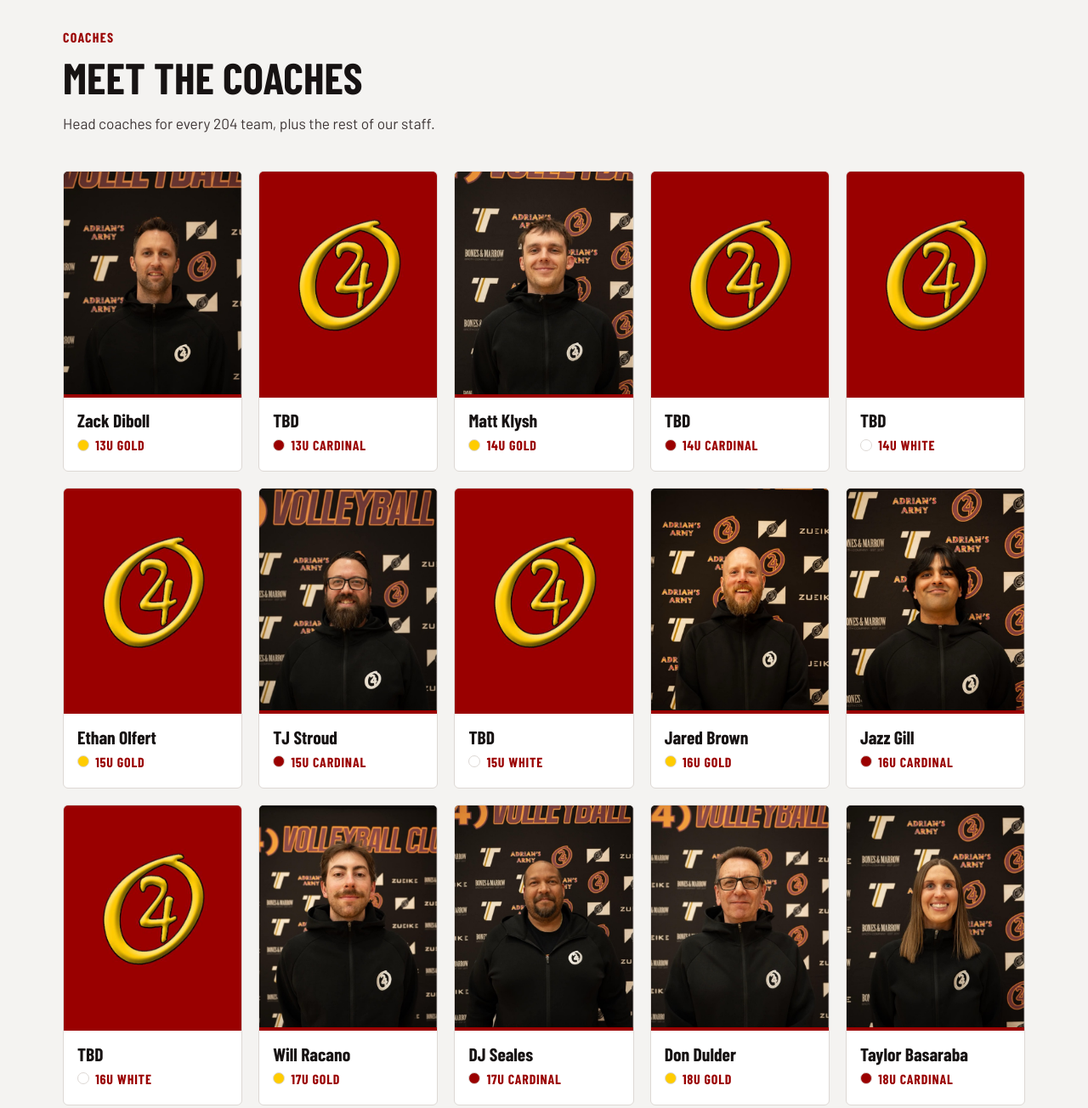
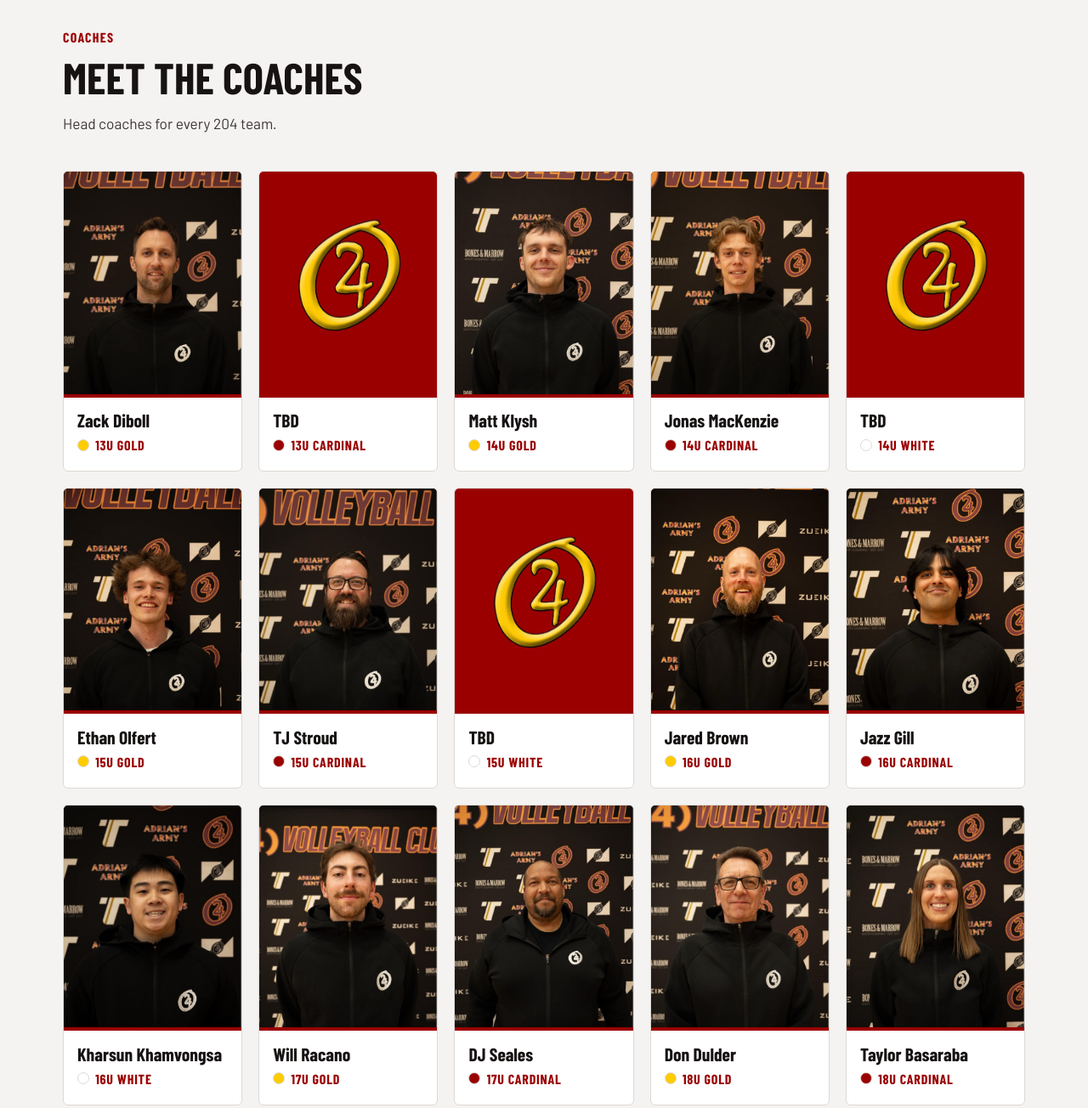
Before and after one commit to baohsha-sudo/204-Volleyball, a plain HTML site: page index.html in a window 1280 px wide. Shown: the part 2860-4164 px from the top of the page at 85% size. Drawn offline with nearby package versions, Linux system fonts and the light colour scheme; a web font is replaced by a local one.

Commit message:
Ethan headshot on card; Jonas 14U Cardinal, Kharsun 16U White

```diff
--- a/index.html
+++ b/index.html
@@ -421,26 +421,24 @@
       <div class="section-head reveal">
         <p class="eyebrow">Coaches</p>
         <h2>Meet the coaches</h2>
-        <p class="lede">Head coaches for every 204 team, plus the rest of our staff.</p>
+        <p class="lede">Head coaches for every 204 team.</p>
       </div>
       <div class="coach-grid reveal" role="list" aria-label="Coaching staff">
         <article class="coach-card" role="listitem"><img src="img/coaches/zack-diboll.jpg" alt="Zack Diboll" width="598" height="750" loading="lazy"><div class="coach-meta"><h3>Zack Diboll</h3><p class="coach-team"><span class="swatch sw-gold"></span>13U Gold</p></div></article>
         <article class="coach-card coach-tbd" role="listitem"><img src="logo-mark-gold.jpg" alt="204 Volleyball Club logo" width="323" height="340" loading="lazy"><div class="coach-meta"><h3>TBD</h3><p class="coach-team"><span class="swatch sw-cardinal"></span>13U Cardinal</p></div></article>
         <article class="coach-card" role="listitem"><img src="img/coaches/matt-klysh.jpg" alt="Matt Klysh" width="598" height="750" loading="lazy"><div class="coach-meta"><h3>Matt Klysh</h3><p class="coach-team"><span class="swatch sw-gold"></span>14U Gold</p></div></article>
-        <article class="coach-card coach-tbd" role="listitem"><img src="logo-mark-gold.jpg" alt="204 Volleyball Club logo" width="323" height="340" loading="lazy"><div class="coach-meta"><h3>TBD</h3><p class="coach-team"><span class="swatch sw-cardinal"></span>14U Cardinal</p></div></article>
+        <article class="coach-card" role="listitem"><img src="img/coaches/jonas-mackenzie.jpg" alt="Jonas MacKenzie" width="598" height="750" loading="lazy"><div class="coach-meta"><h3>Jonas MacKenzie</h3><p class="coach-team"><span class="swatch sw-cardinal"></span>14U Cardinal</p></div></article>
         <article class="coach-card coach-tbd" role="listitem"><img src="logo-mark-gold.jpg" alt="204 Volleyball Club logo" width="323" height="340" loading="lazy"><div class="coach-meta"><h3>TBD</h3><p class="coach-team"><span class="swatch sw-white"></span>14U White</p></div></article>
-        <article class="coach-card coach-tbd" role="listitem"><img src="logo-mark-gold.jpg" alt="204 Volleyball Club logo (photo coming)" width="323" height="340" loading="lazy"><div class="coach-meta"><h3>Ethan Olfert</h3><p class="coach-team"><span class="swatch sw-gold"></span>15U Gold</p></div></article>
+        <article class="coach-card" role="listitem"><img src="img/coaches/ethan-olfert.jpg" alt="Ethan Olfert" width="598" height="750" loading="lazy"><div class="coach-meta"><h3>Ethan Olfert</h3><p class="coach-team"><span class="swatch sw-gold"></span>15U Gold</p></div></article>
         <article class="coach-card" role="listitem"><img src="img/coaches/tj-stroud.jpg" alt="TJ Stroud" width="598" height="750" loading="lazy"><div class="coach-meta"><h3>TJ Stroud</h3><p class="coach-team"><span class="swatch sw-cardinal"></span>15U Cardinal</p></div></article>
         <article class="coach-card coach-tbd" role="listitem"><img src="logo-mark-gold.jpg" alt="204 Volleyball Club logo" width="323" height="340" loading="lazy"><div class="coach-meta"><h3>TBD</h3><p class="coach-team"><span class="swatch sw-white"></span>15U White</p></div></article>
         <article class="coach-card" role="listitem"><img src="img/coaches/jared-brown.jpg" alt="Jared Brown" width="598" height="750" loading="lazy"><div class="coach-meta"><h3>Jared Brown</h3><p class="coach-team"><span class="swatch sw-gold"></span>16U Gold</p></div></article>
         <article class="coach-card" role="listitem"><img src="img/coaches/jazz-gill.jpg" alt="Jazz Gill" width="598" height="750" loading="lazy"><div class="coach-meta"><h3>Jazz Gill</h3><p class="coach-team"><span class="swatch sw-cardinal"></span>16U Cardinal</p></div></article>
-        <article class="coach-card coach-tbd" role="listitem"><img src="logo-mark-gold.jpg" alt="204 Volleyball Club logo" width="323" height="340" loading="lazy"><div class="coach-meta"><h3>TBD</h3><p class="coach-team"><span class="swatch sw-white"></span>16U White</p></div></article>
+        <article class="coach-card" role="listitem"><img src="img/coaches/kharsun-khamvongsa.jpg" alt="Kharsun Khamvongsa" width="598" height="750" loading="lazy"><div class="coach-meta"><h3>Kharsun Khamvongsa</h3><p class="coach-team"><span class="swatch sw-white"></span>16U White</p></div></article>
         <article class="coach-card" role="listitem"><img src="img/coaches/will-racano.jpg" alt="Will Racano" width="598" height="750" loading="lazy"><div class="coach-meta"><h3>Will Racano</h3><p class="coach-team"><span class="swatch sw-gold"></span>17U Gold</p></div></article>
         <article class="coach-card" role="listitem"><img src="img/coaches/dj-seales.jpg" alt="DJ Seales" width="598" height="750" loading="lazy"><div class="coach-meta"><h3>DJ Seales</h3><p class="coach-team"><span class="swatch sw-cardinal"></span>17U Cardinal</p></div></article>
         <article class="coach-card" role="listitem"><img src="img/coaches/don-dulder.jpg" alt="Don Dulder" width="598" height="750" loading="lazy"><div class="coach-meta"><h3>Don Dulder</h3><p class="coach-team"><span class="swatch sw-gold"></span>18U Gold</p></div></article>
         <article class="coach-card" role="listitem"><img src="img/coaches/taylor-basaraba.jpg" alt="Taylor Basaraba" width="598" height="750" loading="lazy"><div class="coach-meta"><h3>Taylor Basaraba</h3><p class="coach-team"><span class="swatch sw-cardinal"></span>18U Cardinal</p></div></article>
-        <article class="coach-card" role="listitem"><img src="img/coaches/jonas-mackenzie.jpg" alt="Jonas MacKenzie" width="598" height="750" loading="lazy"><div class="coach-meta"><h3>Jonas MacKenzie</h3><p class="coach-team">Coaching staff</p></div></article>
-        <article class="coach-card" role="listitem"><img src="img/coaches/kharsun-khamvongsa.jpg" alt="Kharsun Khamvongsa" width="598" height="750" loading="lazy"><div class="coach-meta"><h3>Kharsun Khamvongsa</h3><p class="coach-team">Coaching staff</p></div></article>
       </div>
       <p class="fee-note reveal">Coaches listed as TBD will be announced soon. To reach any coach, contact Jared Brown at <a href="tel:12049960675" style="color:var(--accent-text); font-weight:600;">(204) 996-0675</a> or <a href="mailto:b_jared@hotmail.com" style="color:var(--accent-text); font-weight:600;">b_jared@hotmail.com</a>.</p>
     </div>
```
